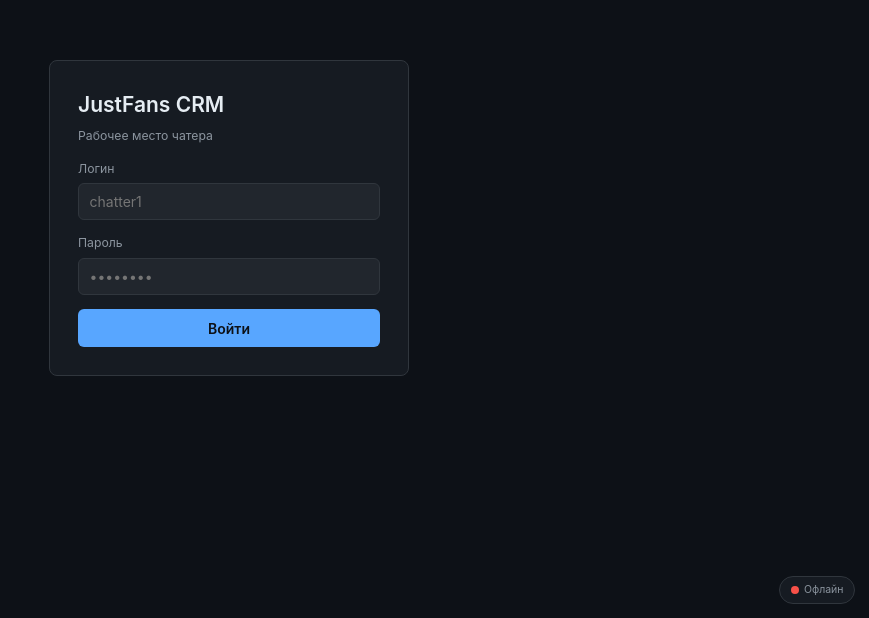
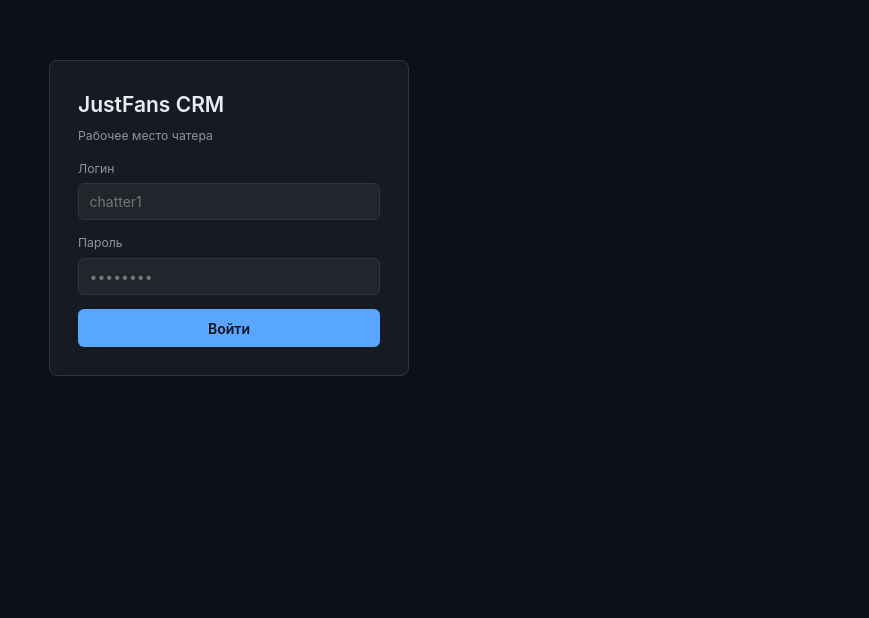
Before and after one commit to vladzsh/justfans-frontend, a Vue app: page /login in a window 1280 px wide. Shown: the part 182-800 px from the top of the page, without its empty margins (411-1280 px from the left). Built offline with nearby package versions, Linux system fonts and the light colour scheme; no server answers.

Commit message:
fix: frontend sync and stability improvements

```diff
--- a/src/App.vue
+++ b/src/App.vue
@@ -106,6 +106,5 @@ onUnmounted(() => {
 </script>
 
 <template>
-  <WsIndicator />
   <router-view />
 </template>
--- a/src/components/WsIndicator.vue
+++ b/src/components/WsIndicator.vue
@@ -15,20 +15,17 @@ import { wsStatus } from '@/services/ws'
 
 <style scoped>
 .ws-indicator {
-  position: fixed;
-  bottom: 1rem;
-  right: 1rem;
   display: flex;
   align-items: center;
   gap: 0.375rem;
-  padding: 0.375rem 0.75rem;
-  background: var(--bg-secondary);
+  padding: 0.25rem 0.625rem;
+  background: var(--bg-primary);
   border: 1px solid var(--border);
   border-radius: 20px;
   font-size: 0.75rem;
   color: var(--text-secondary);
-  z-index: 100;
   transition: all 0.2s;
+  height: fit-content;
 }
 
 .ws-dot {
--- a/src/stores/auth.ts
+++ b/src/stores/auth.ts
@@ -28,12 +28,9 @@ export const useAuthStore = defineStore('auth', () => {
   async function login(username: string, password: string) {
     loading.value = true
     try {
-      const [me, cfg] = await Promise.all([
-        api.post<User>('/api/auth/login/', { username, password }),
-        api.get<AppConfig>('/api/config/'),
-      ])
-      user.value = me
-      config.value = cfg
+      // Sequence calls: we need the session cookie from login to be set before calling /api/config/
+      user.value = await api.post<User>('/api/auth/login/', { username, password })
+      config.value = await api.get<AppConfig>('/api/config/')
       initialized.value = true
     } finally {
       loading.value = false
--- a/src/views/ChatView.vue
+++ b/src/views/ChatView.vue
@@ -4,6 +4,7 @@ import { useAuthStore } from '@/stores/auth'
 import { useConversationsStore } from '@/stores/conversations'
 import ConversationList from '@/components/ConversationList.vue'
 import MessageThread from '@/components/MessageThread.vue'
+import WsIndicator from '@/components/WsIndicator.vue'
 
 const authStore = useAuthStore()
 const conversationsStore = useConversationsStore()
@@ -23,6 +24,7 @@ async function handleLogout() {
     <div class="chat-header">
       <span class="chat-header-title">JustFans CRM</span>
       <div class="chat-header-right">
+        <WsIndicator />
         <span class="user-info">{{ authStore.user?.display_name }}</span>
         <button class="btn-logout" @click="handleLogout">Выйти</button>
       </div>
--- a/src/views/MonitorView.vue
+++ b/src/views/MonitorView.vue
@@ -3,6 +3,7 @@ import { onMounted } from 'vue'
 import { useAuthStore } from '@/stores/auth'
 import { useMonitorStore } from '@/stores/monitor'
 import MonitorTable from '@/components/MonitorTable.vue'
+import WsIndicator from '@/components/WsIndicator.vue'
 
 const authStore = useAuthStore()
 const monitorStore = useMonitorStore()
@@ -21,6 +22,7 @@ async function handleLogout() {
     <div class="monitor-header">
       <span class="monitor-header-title">Монитор тимлида — JustFans CRM</span>
       <div class="monitor-header-right">
+        <WsIndicator />
         <span class="user-info">{{ authStore.user?.display_name }}</span>
         <button class="btn-logout" @click="handleLogout">Выйти</button>
       </div>
```
